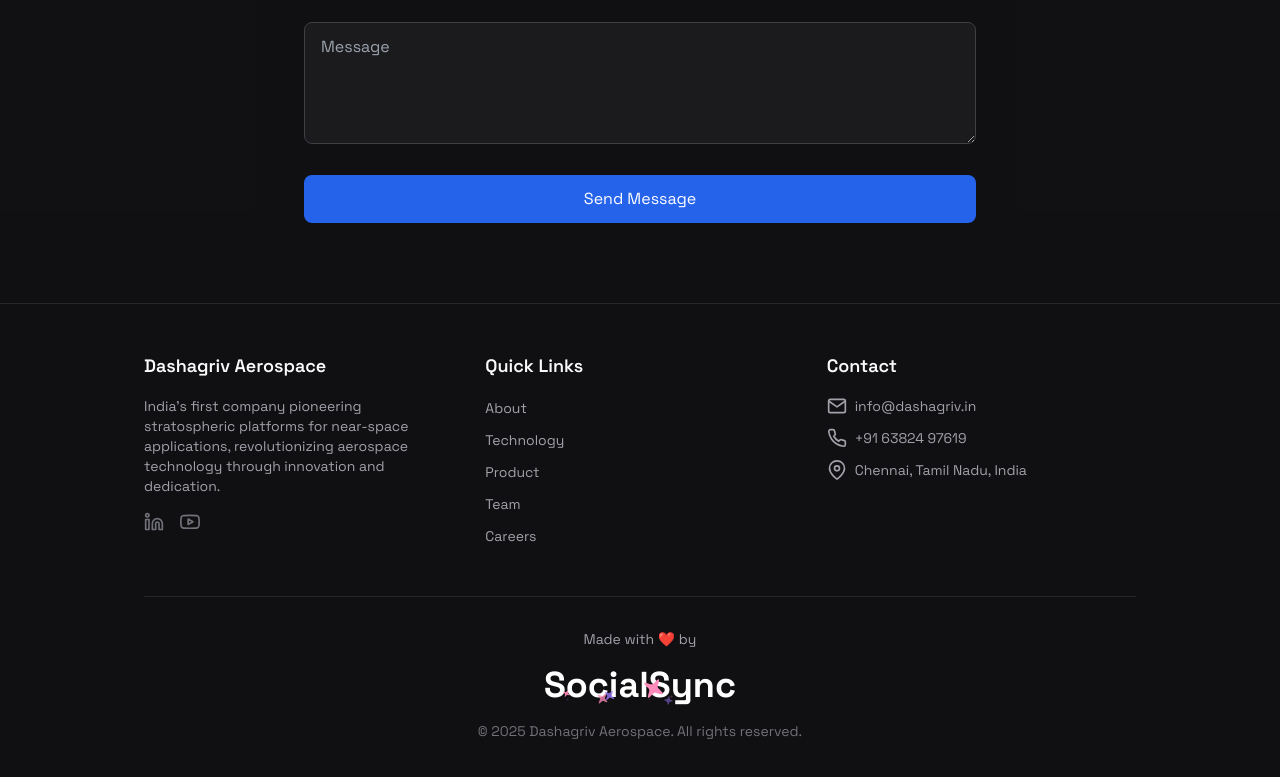
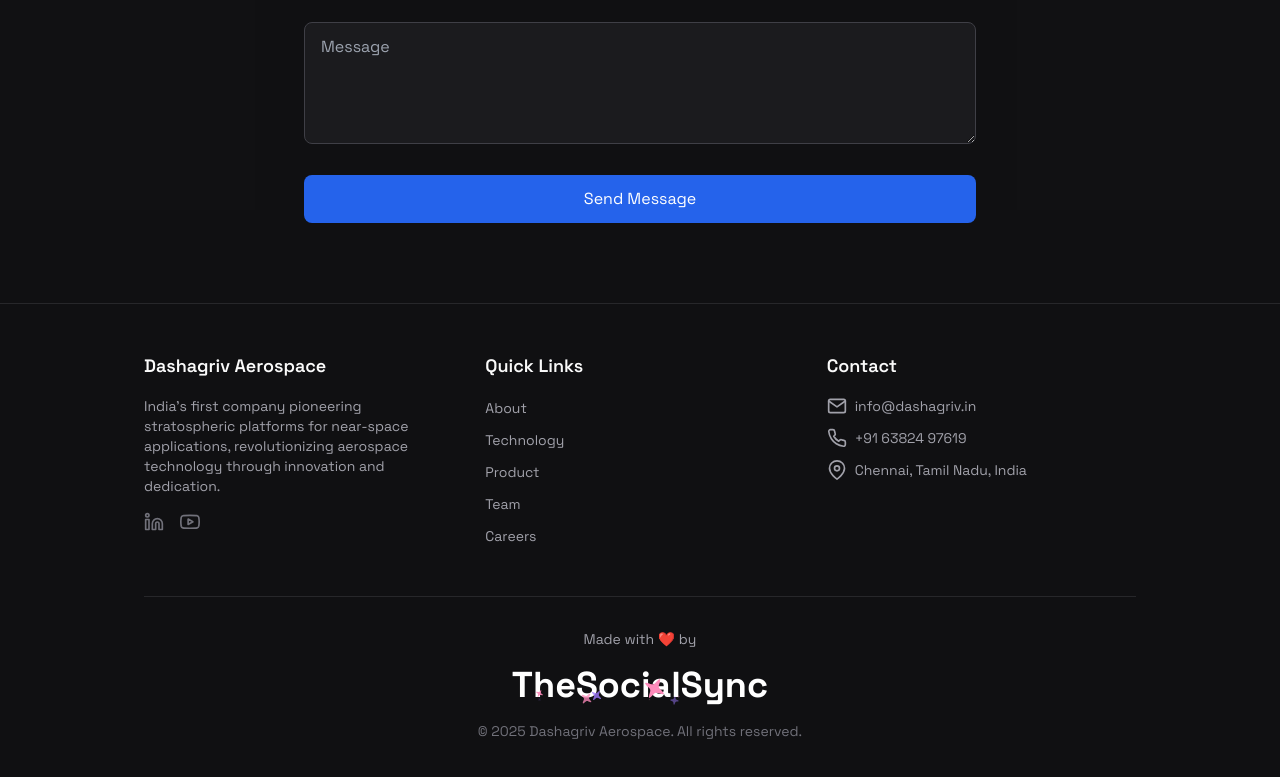
Before and after one commit to Vijayaraj-Anbalagan/dat2, a Next.js app: page / in a window 1280 px wide. Shown: the part 7411-8188 px from the top of the page. Built offline with nearby package versions, Linux system fonts and the light colour scheme.

Commit message:
tharun added the

```diff
--- a/src/components/Footer.tsx
+++ b/src/components/Footer.tsx
@@ -106,7 +106,7 @@ const Footer = () => {
         >
             <p className="text-sm text-zinc-400 mb-1">Made with ❤️ by</p>
             <a href="https://thesocialsync.in" target="_blank" rel="noopener noreferrer">
-            <SparklesText text="SocialSync" className="text-white text-4xl m-4" />
+            <SparklesText text="TheSocialSync" className="text-white text-4xl m-4" />
             </a>
           <p className="text-sm text-zinc-500">
             &copy; {new Date().getFullYear()} Dashagriv Aerospace. All rights reserved.
```
